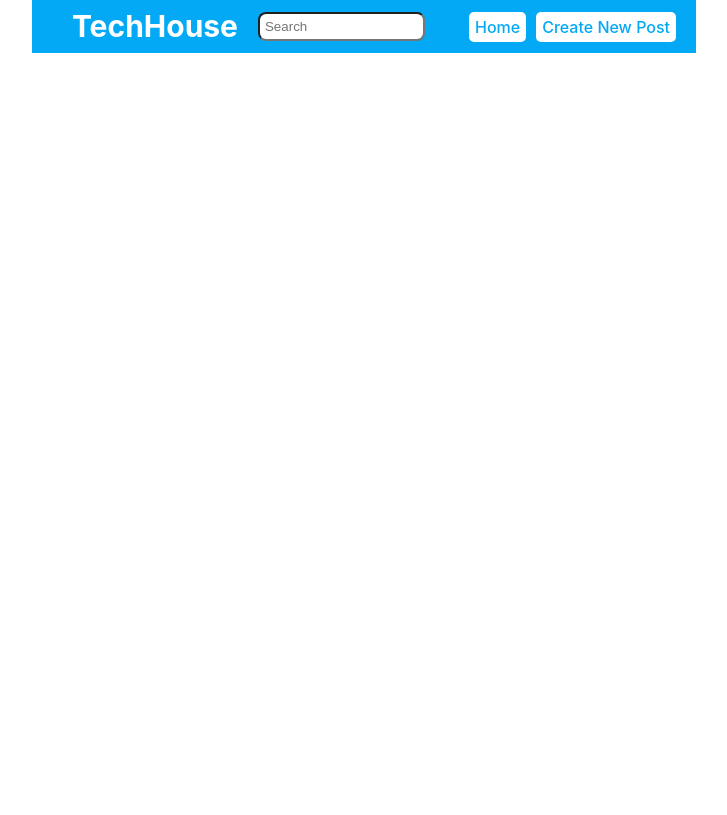
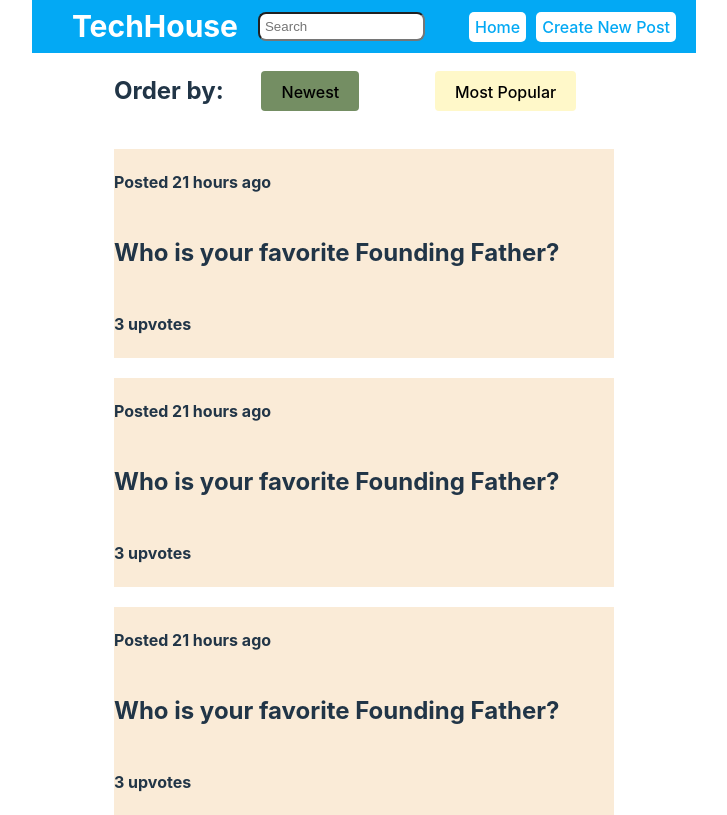
Before and after one commit to algebra2boy/TechHouse, a React (Vite) app: page / in a window 1280 px wide. Shown: the whole page, without its empty margins (276-1003 px from the left). Built offline with nearby package versions, Linux system fonts and the light colour scheme.

Commit message:
Fix a lot of css on HomeFeed

```diff
--- a/src/App.jsx
+++ b/src/App.jsx
@@ -1,8 +1,10 @@
+import HomeFeed from "./components/HomeFeed/HomeFeed";
+
 function App() {
 
   return (
     <div className='app'>
-
+      <HomeFeed />
     </div>
   )
 }
--- a/src/components/FormContainer/FormContainer.css
+++ b/src/components/FormContainer/FormContainer.css
@@ -28,7 +28,7 @@
 
 .btn {
     width: 40%;
-    background-color: yello;
+    background-color: yellow;
     color: #03A9F4;
     margin-top: 10px;
     border-radius: 3px;
--- /dev/null
+++ b/src/components/HomeFeed/Filter.jsx
@@ -0,0 +1,18 @@
+import React from "react";
+
+const Filter = () => {
+    return (
+        <div className="filter">
+            <h2>Order by:</h2>
+            <button className="filter-btn selected">
+                Newest
+            </button>
+
+            <button className="filter-btn">
+                Most Popular
+            </button>
+        </div>
+    );
+}
+
+export default Filter;
--- /dev/null
+++ b/src/components/HomeFeed/HomeFeed.css
@@ -0,0 +1,34 @@
+
+.home-container {
+    display: flex;
+    flex-direction: column;
+    align-items: center;
+}
+
+.filter {
+    width: 500px;
+    display: flex;
+    flex-direction: row;
+    margin: auto;
+}
+
+
+.filter-btn {
+    height: 40px;
+    margin: auto;
+    border-radius: 4px;
+    cursor: pointer;
+}
+
+.selected {
+    background-color: #748E63;
+}
+
+.post {
+    display: flex;
+    width: 500px;
+    flex-direction: column;
+    justify-content: center;
+    background-color: antiquewhite;
+    margin-top: 20px;
+}
--- /dev/null
+++ b/src/components/HomeFeed/HomeFeed.jsx
@@ -0,0 +1,21 @@
+import React, { useState } from "react";
+import Filter from "./Filter";
+import ListItem from "./ListItem";
+
+import "./HomeFeed.css";
+
+const HomeFeed = () => {
+    return (
+        <div className="home-container">
+            <Filter />
+
+            <div className="post-list">
+                <ListItem />
+                <ListItem />
+                <ListItem />
+            </div>
+        </div>
+    )
+};
+
+export default HomeFeed;
--- /dev/null
+++ b/src/components/HomeFeed/ListItem.jsx
@@ -0,0 +1,13 @@
+import React from "react";
+
+const ListItem = () => {
+    return (
+        <div className={`post ${1}`}>
+            <h4>Posted 21 hours ago</h4>
+            <h2>Who is your favorite Founding Father?</h2>
+            <h4>3 upvotes</h4>
+        </div>
+    )
+};
+
+export default ListItem;
--- a/src/index.css
+++ b/src/index.css
@@ -49,6 +49,7 @@ button {
   cursor: pointer;
   transition: border-color 0.25s;
 }
+
 button:hover {
   border-color: #646cff;
 }
@@ -66,6 +67,6 @@ button:focus-visible {
     color: #747bff;
   }
   button {
-    background-color: #f9f9f9;
+    background-color: #FFF8C9;
   }
 }
```
Also changed, not shown: 1 other file (tests, documents, lock files or other folders).
